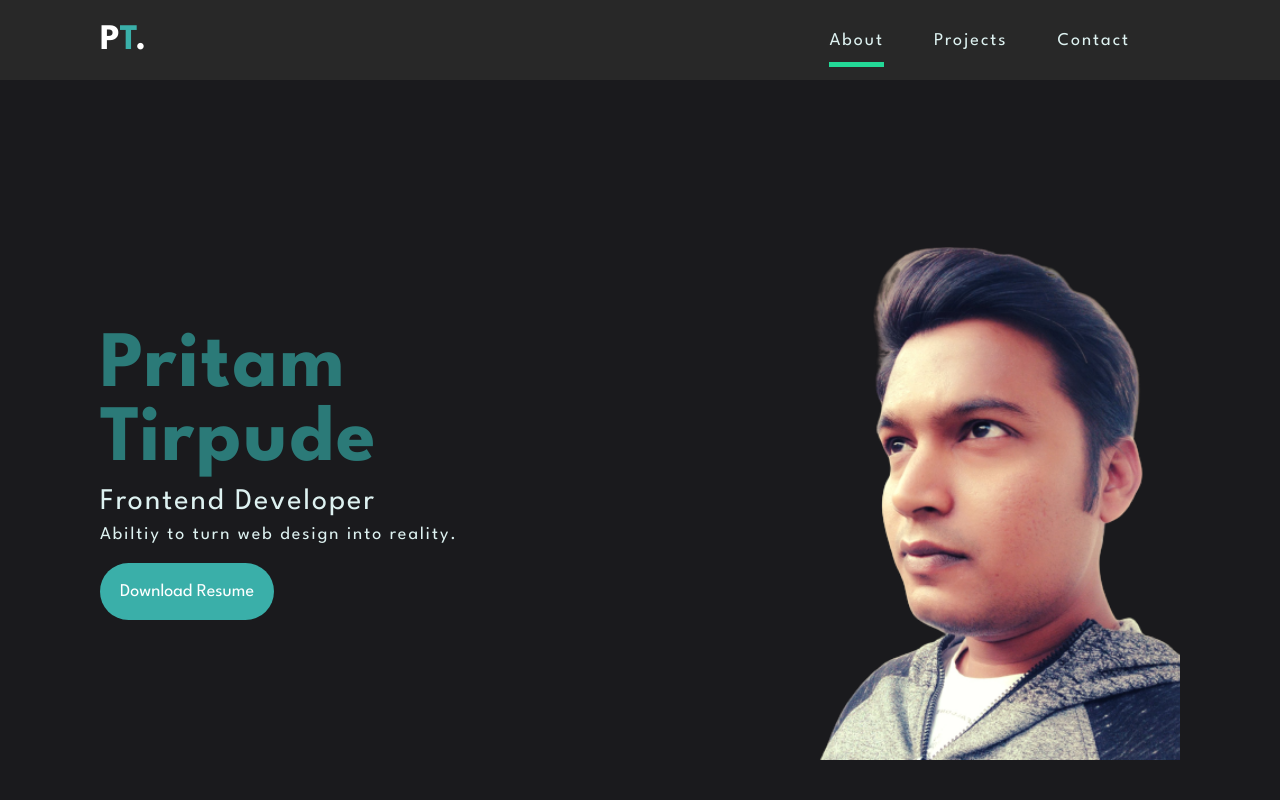
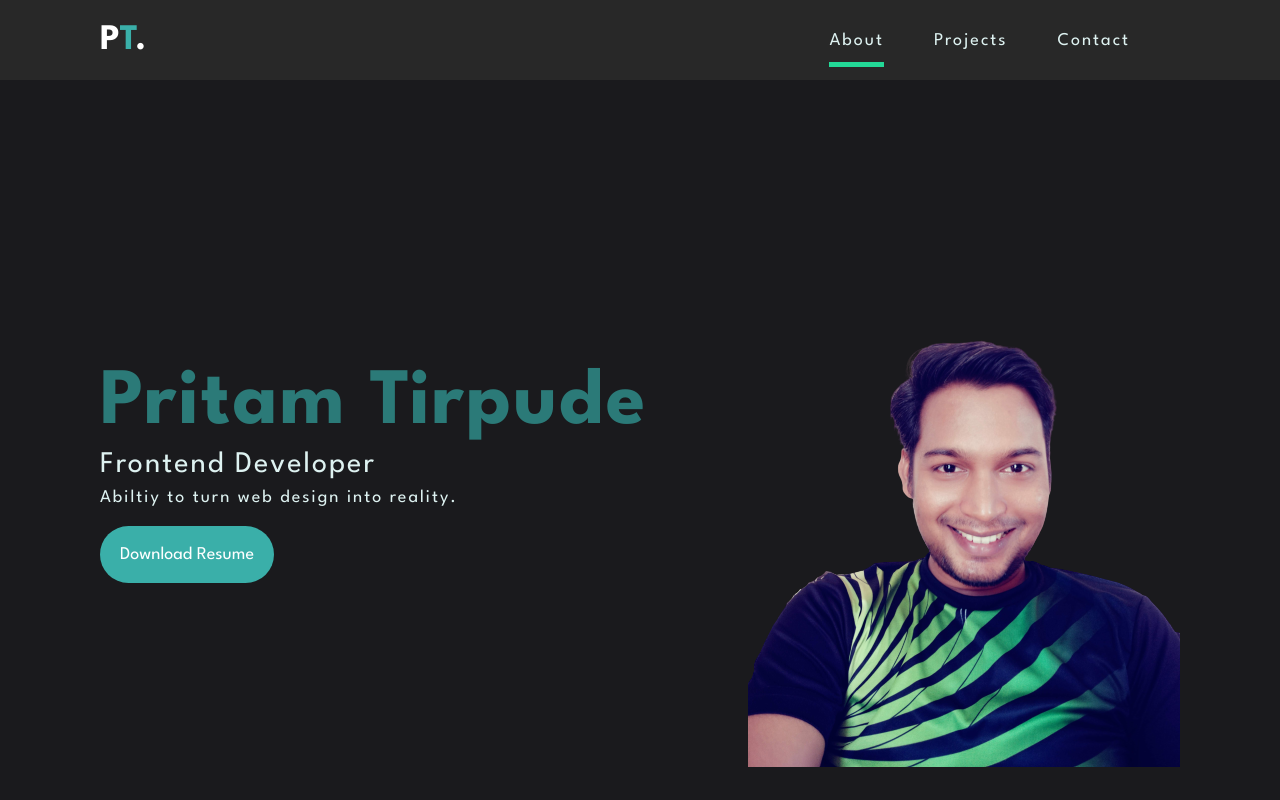
Before and after one commit to pritamtirpude/my-portfolio-app, a React (Create React App) app: page / in a window 1280 px wide. Shown: the top 800 px of the page. Built offline with nearby package versions, Linux system fonts and the light colour scheme.

Commit message:
change intro image

```diff
--- a/src/components/about/AboutComponent.jsx
+++ b/src/components/about/AboutComponent.jsx
@@ -1,6 +1,6 @@
 import styled from "styled-components";
 import { motion } from "framer-motion";
-import ProfileImage from "../../assets/pic.png";
+import ProfileImage from "../../assets/profile-pic.png";
 import { titleAnim, photoAnim } from "../../animation";
 import ResumeFrontend from "../../assets/Resume.pdf";
 
@@ -104,13 +104,10 @@ const AboutContent = styled.div`
 
 const AboutImage = styled.div`
   overflow: hidden;
-  display: flex;
-  justify-content: center;
-  align-items: center;
 
   img {
     width: 100%;
-    height: 70vh;
+    height: 100%;
     object-fit: cover;
 
     @media screen and (max-width: 768px) {
```
Also changed, not shown: src/assets/pic.png (deleted), src/assets/profile-pic.png (added).
